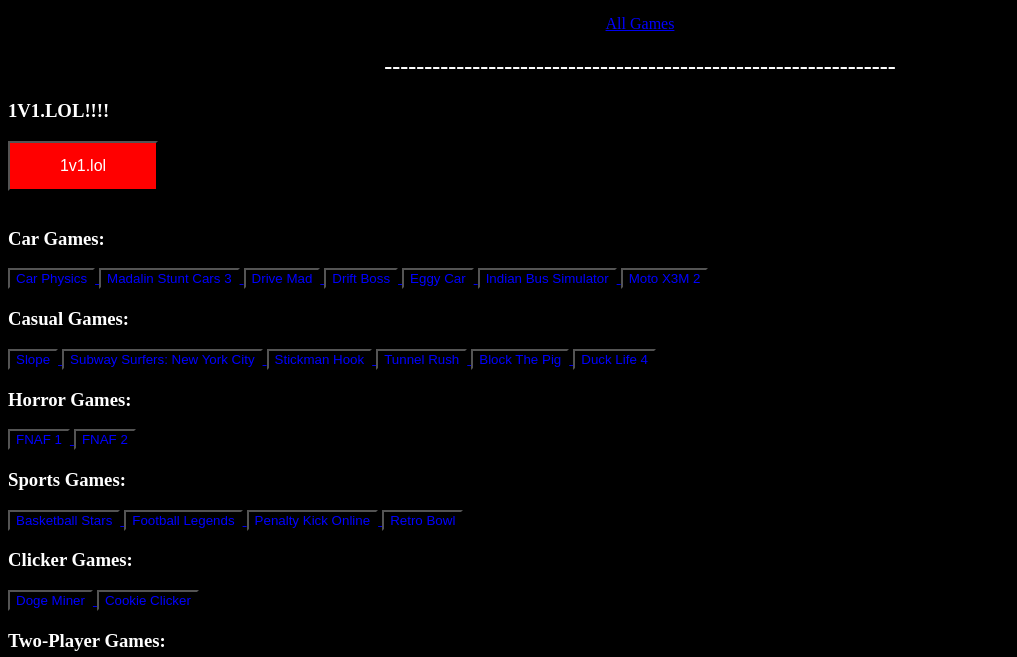
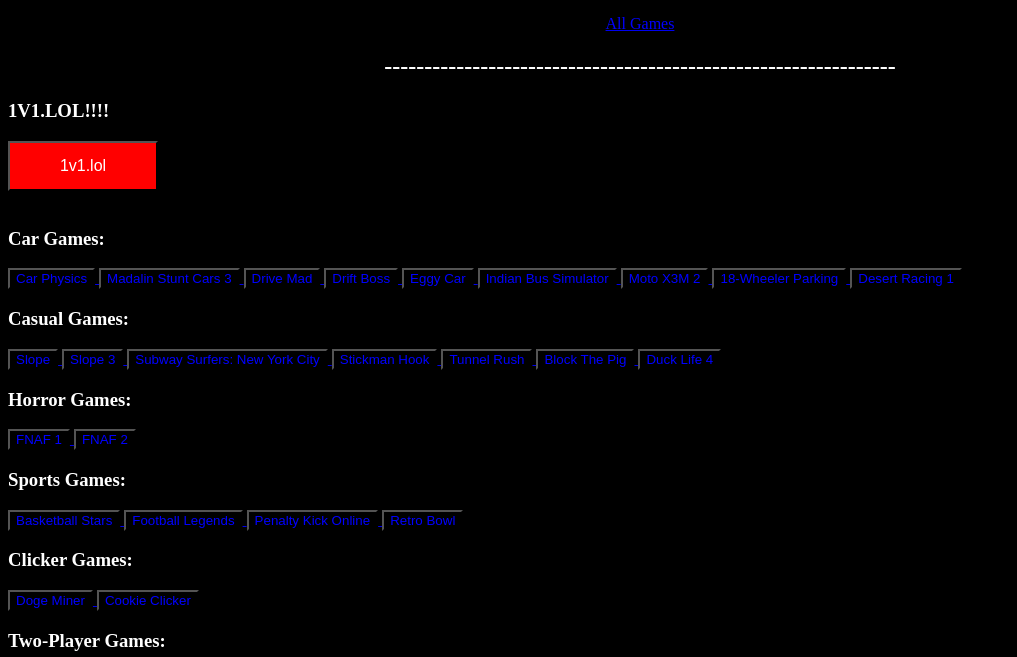
Before and after one commit to CoolDoctorAidan/FactualFacts, a plain HTML site: page index.html in a window 1280 px wide. Shown: the part 143-800 px from the top of the page, without its empty margins (0-1017 px from the left). Drawn offline with Linux system fonts and the light colour scheme.

Commit message:
Commit 21
3 new games

```diff
--- a/index.html
+++ b/index.html
@@ -57,9 +57,18 @@
         <a href="x3m2.html">
             <button>Moto X3M 2</button>
         </a>
+        <a href="GamesOrganize1/18park.html">
+            <button>18-Wheeler Parking</button>
+        </a>
+        <a href="GamesOrganize1/desertrace.html">
+            <button>Desert Racing 1</button>
+        </a>
         <h3>Casual Games:</h3>
         <a href="slope.html">
             <button>Slope</button>
+        </a>
+        <a href="GamesOrganize1/slope3.html">
+            <button>Slope 3</button>
         </a>
         <a href="subwaysurf.html">
             <button>Subway Surfers: New York City</button>
```
Also changed, not shown: AllGames.html (+9 -0 lines), GamesOrganize1/18park.html (added, +11 -0 lines), GamesOrganize1/desertrace.html (added, +11 -0 lines), GamesOrganize1/slope3.html (added, +11 -0 lines).
